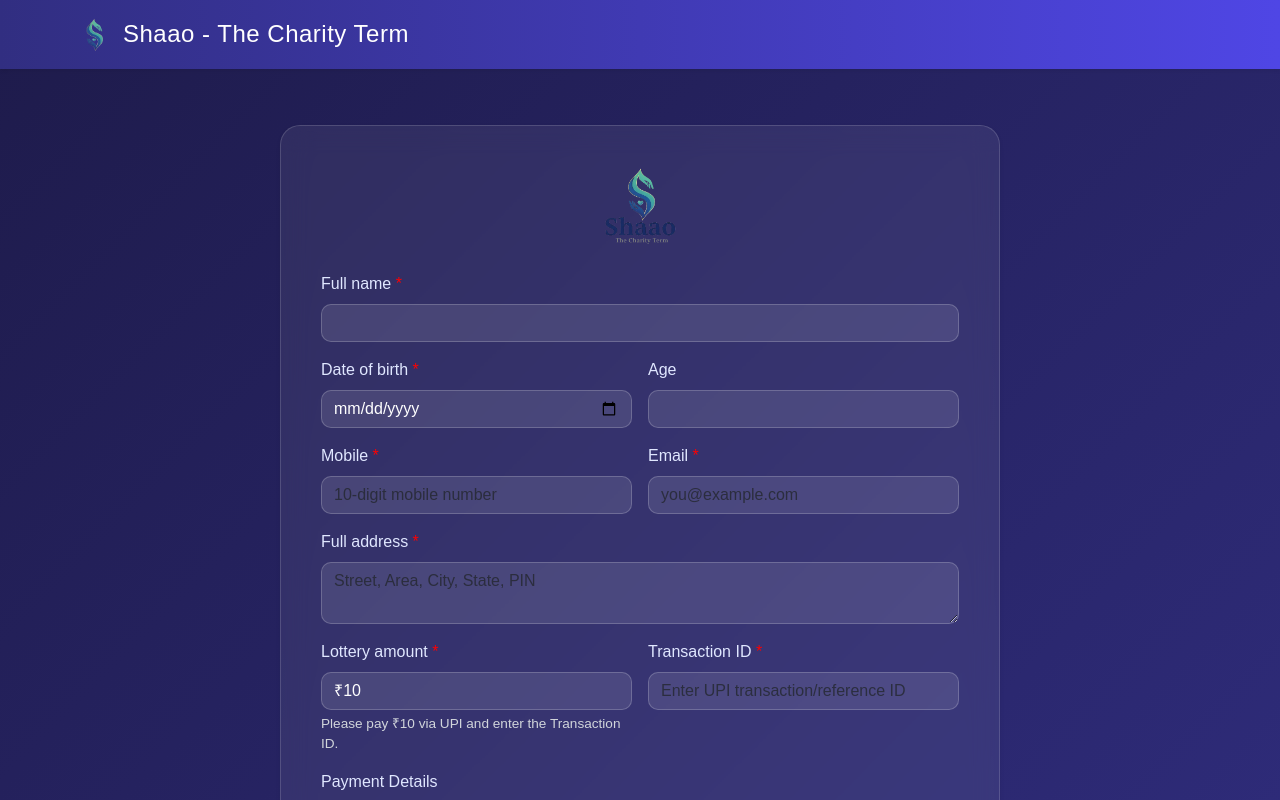
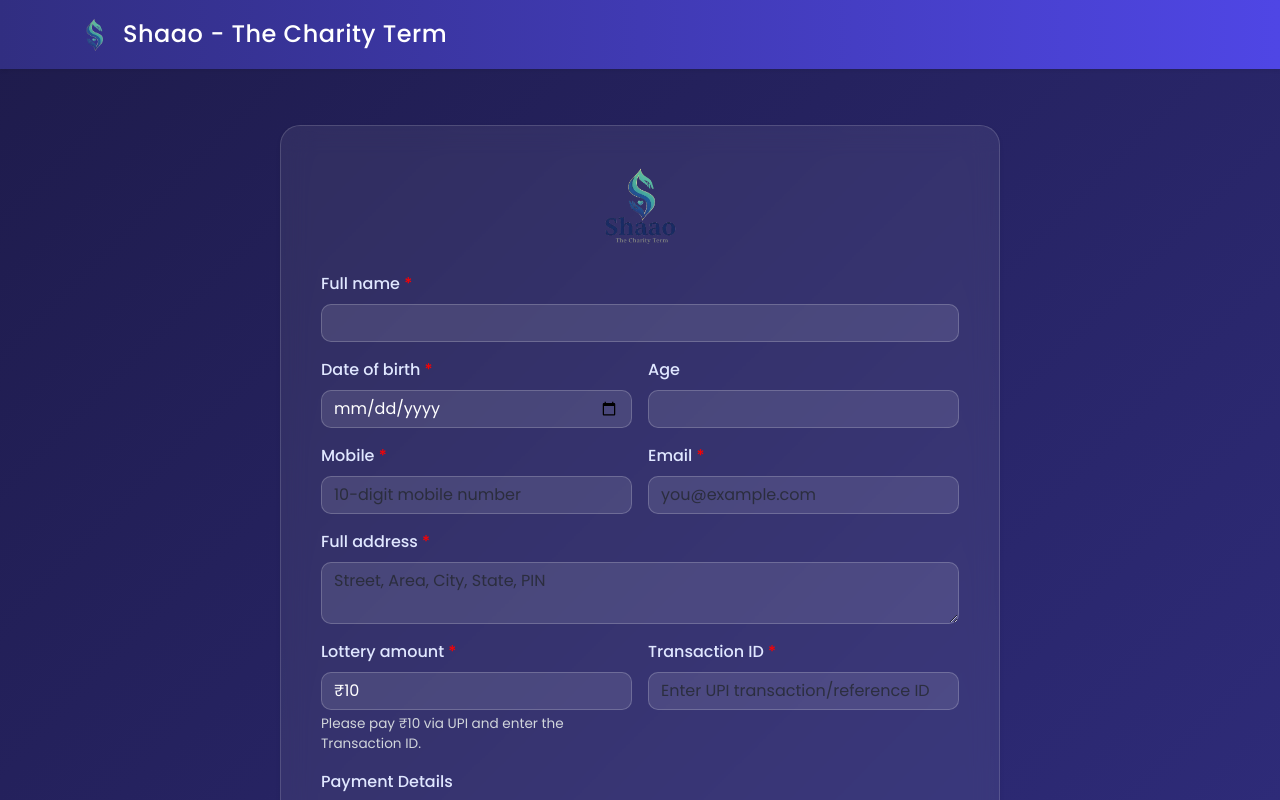
Before and after one commit to SID9927/Shaao---The-Charity-Term-Client, a React (Vite) app: page / in a window 1280 px wide. Shown: the top 800 px of the page. Built offline with nearby package versions, Linux system fonts and the light colour scheme.

Commit message:
font updated

```diff
--- a/index.html
+++ b/index.html
@@ -3,6 +3,7 @@
   <head>
     <meta charset="UTF-8" />
     <link rel="icon" type="image/png" href="/Logo.png" />
+    <link href="https://fonts.googleapis.com/css2?family=Poppins:wght@300;400;500;600;700&display=swap" rel="stylesheet">
     <meta name="viewport" content="width=device-width, initial-scale=1.0" />
     <title>Shaao - The Charity Term</title>
   </head>
--- a/src/styles.css
+++ b/src/styles.css
@@ -177,6 +177,9 @@
   color: red;
 }
 
+body {
+  font-family: 'Poppins', sans-serif;
+}
 
 .loading-container {
   display: flex;
```
